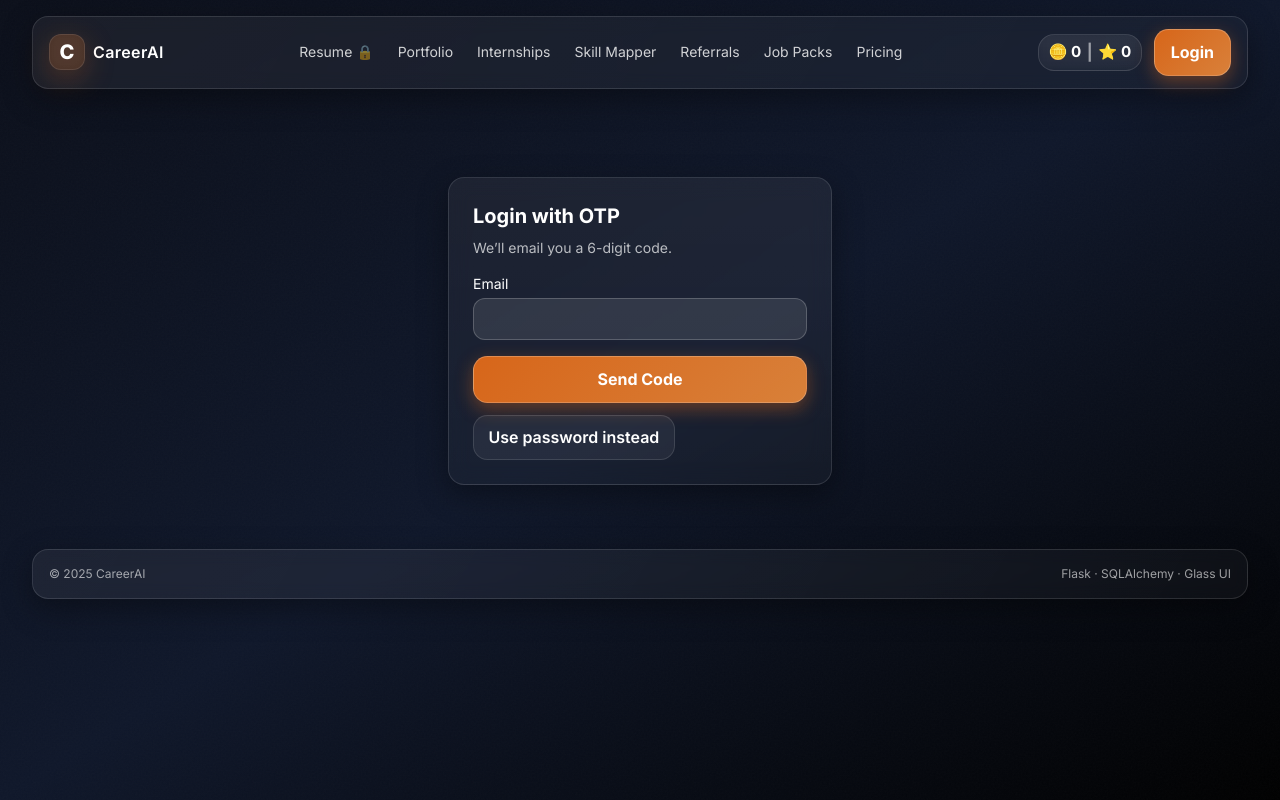
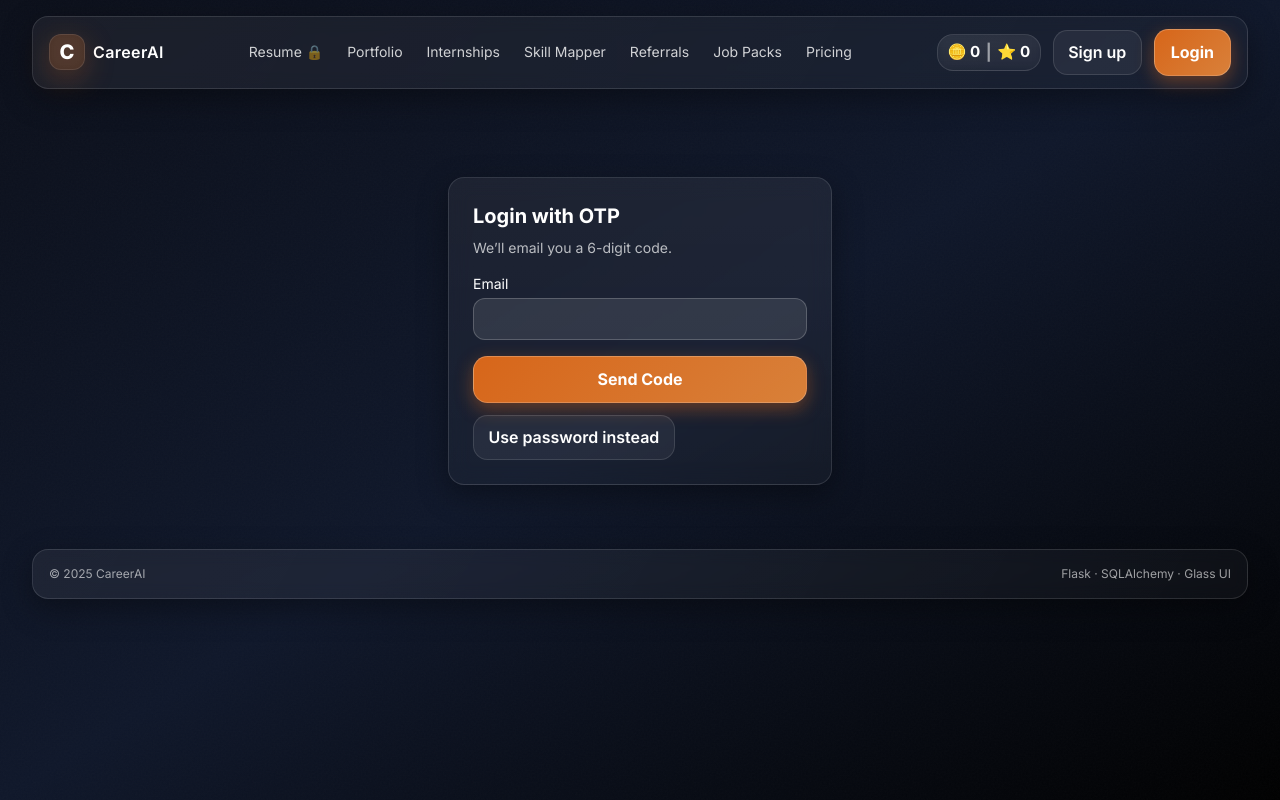
Before and after one commit to lakshman261099/career_ai, a Flask app: page /auth/otp/request in a window 1280 px wide. Run offline with Flask 3, Linux system fonts and the light colour scheme; some libraries are stand-ins or nearby versions.

Commit message:
small fixes

```diff
--- a/templates/base.html
+++ b/templates/base.html
@@ -71,8 +71,10 @@
             <a href="{{ feature_paths.settings }}" class="btn-ghost hidden sm:inline">Settings</a>
             <a href="{{ feature_paths.logout }}" class="btn-primary">Logout</a>
           {% else %}
+            <a href="{{ feature_paths.signup }}" class="btn-ghost hidden sm:inline">Sign up</a>
             <a href="{{ feature_paths.login }}" class="btn-primary">Login</a>
           {% endif %}
+
         </div>
       </div>
     </div>
```
